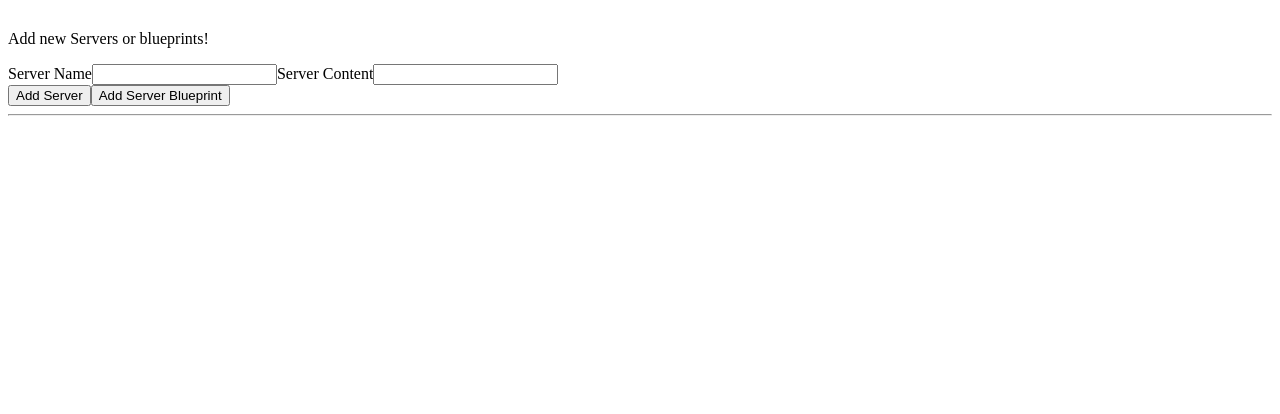
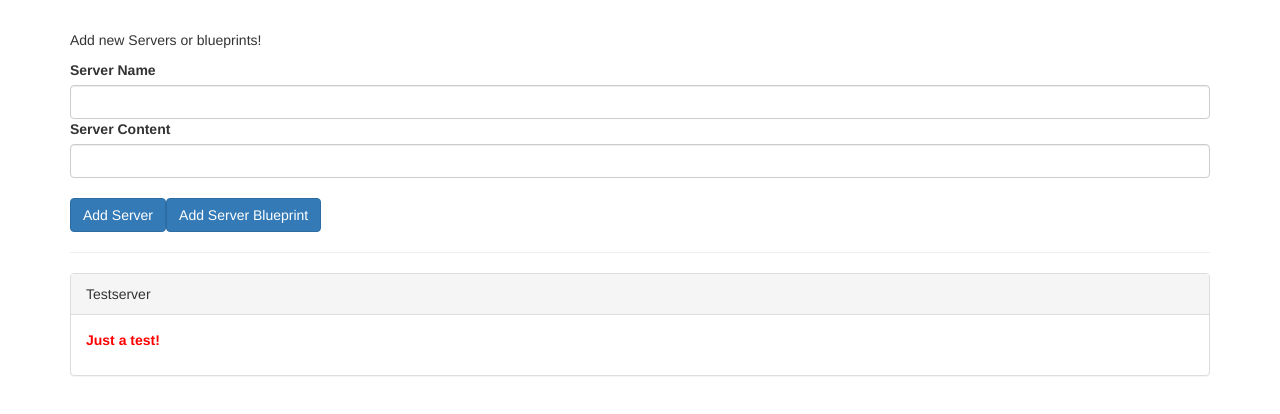
Before and after one commit to jmcgrath207/Angular4SeversExample, an Angular app: page / in a window 1280 px wide. Shown: the top 414 px of the page. Built offline with nearby package versions, Linux system fonts and the light colour scheme.

Commit message:
created custom properties

```diff
--- a/src/app/app.component.html
+++ b/src/app/app.component.html
@@ -4,7 +4,7 @@
   <hr>
   <div class="row">
     <div class="col-xs-12">
-    <app-server-element *ngFor="let severElement of serverElements"></app-server-element>
+    <app-server-element *ngFor="let severElement of serverElements" [element]="severElement"></app-server-element>
     </div>
   </div>
 </div>
--- a/src/app/app.component.ts
+++ b/src/app/app.component.ts
@@ -6,8 +6,5 @@
   styleUrls: ['./app.component.css']
 })
 export class AppComponent {
-  serverElements = [];
-
-
-
+  serverElements = [{type: 'server', name: 'Testserver', content: 'Just a test!'}];
 }
--- a/src/app/cockpit/cockpit.component.ts
+++ b/src/app/cockpit/cockpit.component.ts
@@ -15,20 +15,20 @@
   ngOnInit() {
   }
 
-  onAddServer() {
+/*  onAddServer() {
     this.serverElements.push({
       type: 'server',
       name: this.newServerName,
       content: this.newServerContent
     });
-  }
+  }*/
 
-  onAddBlueprint() {
+/*  onAddBlueprint() {
     this.serverElements.push({
       type: 'blueprint',
       name: this.newServerName,
       content: this.newServerContent
     });
-  }
+  }*/
 
 }
--- a/src/app/server-element/server-element.component.ts
+++ b/src/app/server-element/server-element.component.ts
@@ -1,4 +1,4 @@
-import { Component, OnInit } from '@angular/core';
+import {Component, Input, OnInit} from '@angular/core';
 
 @Component({
   selector: 'app-server-element',
@@ -7,6 +7,9 @@
 })
 export class ServerElementComponent implements OnInit {
 
+  /*Input make varible global to all componets*/
+  @Input() element: {type: string, name: string, content: string};
+
   constructor() { }
 
   ngOnInit() {
```
Also changed, not shown: .angular-cli.json.
